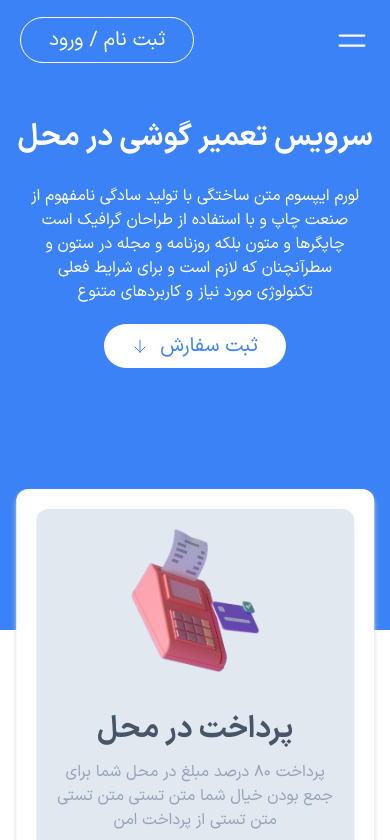
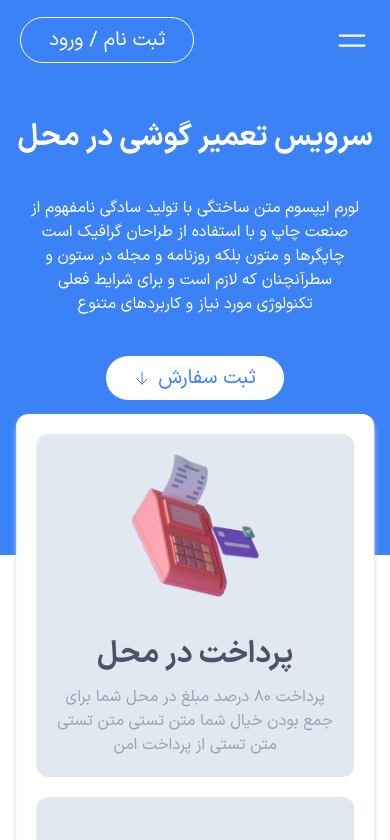
Before and after one commit to Apple-Service-ir/AppleService-RepairProject-FrontEnd, a React (Vite) app: page / in a window 390 px wide. Shown: the top 840 px of the page. Built offline with nearby package versions, Linux system fonts and the light colour scheme.

Commit message:
add btn component and replaced with normal tag

```diff
--- /dev/null
+++ b/src/components/Btn/Btn.jsx
@@ -0,0 +1,14 @@
+import React from 'react'
+import { Link } from 'react-router-dom'
+
+export default function Btn(props) {
+  console.log(props.bgColor);
+  return (
+    <Link className={`${props.bgColor} ${props.color} ${props.border}
+      flex justify-center items-center gap-2 text-xl rounded-full py-2 px-7
+      ${props.hoverBgColor} ${props.hoverColor} ${props.hoverBorder}`}>
+      {props.text}
+      {props.svg}
+    </Link>
+  )
+}
--- a/src/components/Header/Header.jsx
+++ b/src/components/Header/Header.jsx
@@ -1,5 +1,6 @@
 import React from 'react'
-import { NavLink } from 'react-router-dom'
+import { Link, NavLink } from 'react-router-dom'
+import Btn from '../Btn/Btn'
 import "./Header.css"
 
 export function Header() {
@@ -48,7 +49,15 @@ export function Header() {
             <NavLink className='header__navlink text-white text-xl'>ثبت شکایات</NavLink>
           </li>
         </ul>
-        <NavLink className='borderBtn'>ثبت نام / ورود</NavLink>
+        <Btn
+          bgColor='bg-blue-500'
+          color='text-white'
+          border='border border-white'
+          hoverBgColor='hover:bg-white'
+          hoverColor='hover:text-blue-500'
+          hoverBorder='hover:border-blue-500'
+          text='ثبت نام / ورود'
+        />
       </div>
     </>
   )
--- a/src/index.css
+++ b/src/index.css
@@ -42,12 +42,4 @@ html {
   .sansbold {
     font-family: "sansbold";
   }
-
-  .borderBtn {
-    @apply text-white border-white border text-xl rounded-full py-2 px-7 hover:bg-white hover:text-blue-500 hover:border-white;
-  }
-
-  .whiteBtn {
-    @apply bg-white text-blue-500 flex justify-center items-center gap-3 text-xl rounded-full py-2 px-7;
-  }
 }
--- a/src/pages/Home/Home.jsx
+++ b/src/pages/Home/Home.jsx
@@ -1,5 +1,5 @@
 import "./Home.css"
-import { Header } from "../../components/Header/Header"
+import Btn from "../../components/Btn/Btn"
 import { ServiceBox } from "../../components/ServiceBox/ServiceBox"
 import { HeroItem } from "../../components/HeroItem/HeroItem"
 import { HonorItem } from "../../components/HonorItem/HonorItem"
@@ -8,16 +8,22 @@ import { QuestionItem } from "../../components/QuestionItem/QuestionItem"
 export default function Home() {
   return (
     <>
-      <div className="bg-blue-500 w-screen h-[550px] flex flex-col items-center relative" id="hero-section">
+      <div className="bg-blue-500 w-screen h-[475px] flex flex-col items-center relative" id="hero-section">
         <h1 className="text-3xl text-white sansbold text-center mt-10 px-3 sm:px-0 sm:text-5xl sm:mt-16 lg:text-7xl lg:mt-20">سرویس تعمیر گوشی در محل</h1>
-        <p className="text-white w-full text-center mt-7 px-7 lg:px-24">
+        <p className="text-white w-full text-center mt-10 px-7 lg:px-24">
           لورم ایپسوم متن ساختگی با تولید سادگی نامفهوم از صنعت چاپ و با استفاده از طراحان گرافیک است چاپگرها و متون بلکه روزنامه و مجله در ستون و سطرآنچنان که لازم است و برای شرایط فعلی تکنولوژی مورد نیاز و کاربردهای متنوع
         </p>
-        <a href="#" className="whiteBtn mt-5 md:mt-10">ثبت سفارش
-          <svg xmlns="http://www.w3.org/2000/svg" fill="none" viewBox="0 0 24 24" strokeWidth={1.5} stroke="currentColor" className="w-4 h-4">
-            <path strokeLinecap="round" strokeLinejoin="round" d="M19.5 13.5L12 21m0 0l-7.5-7.5M12 21V3" />
-          </svg>
-        </a>
+        <div className="w-full mt-10"></div>
+        <Btn
+          bgColor='bg-white'
+          color='text-blue-500'
+          text='ثبت سفارش'
+          svg={(
+            <svg className="duration-0 w-4 h-4" xmlns="http://www.w3.org/2000/svg" fill="none" viewBox="0 0 24 24" strokeWidth={1.5} stroke="currentColor">
+              <path strokeLinecap="round" strokeLinejoin="round" d="M19.5 13.5L12 21m0 0l-7.5-7.5M12 21V3" />
+            </svg>
+          )}
+        />
         <div className="bg-white shadow-md shadow-slate-300 w-11/12 h-max
         flex flex-col justify-center items-center gap-5 rounded-xl p-5
         absolute -bottom-[590px] left-1/2 -translate-x-1/2 sm:h-96 sm:-bottom-64 lg:flex-row lg:h-56 lg:-bottom-32">
```
